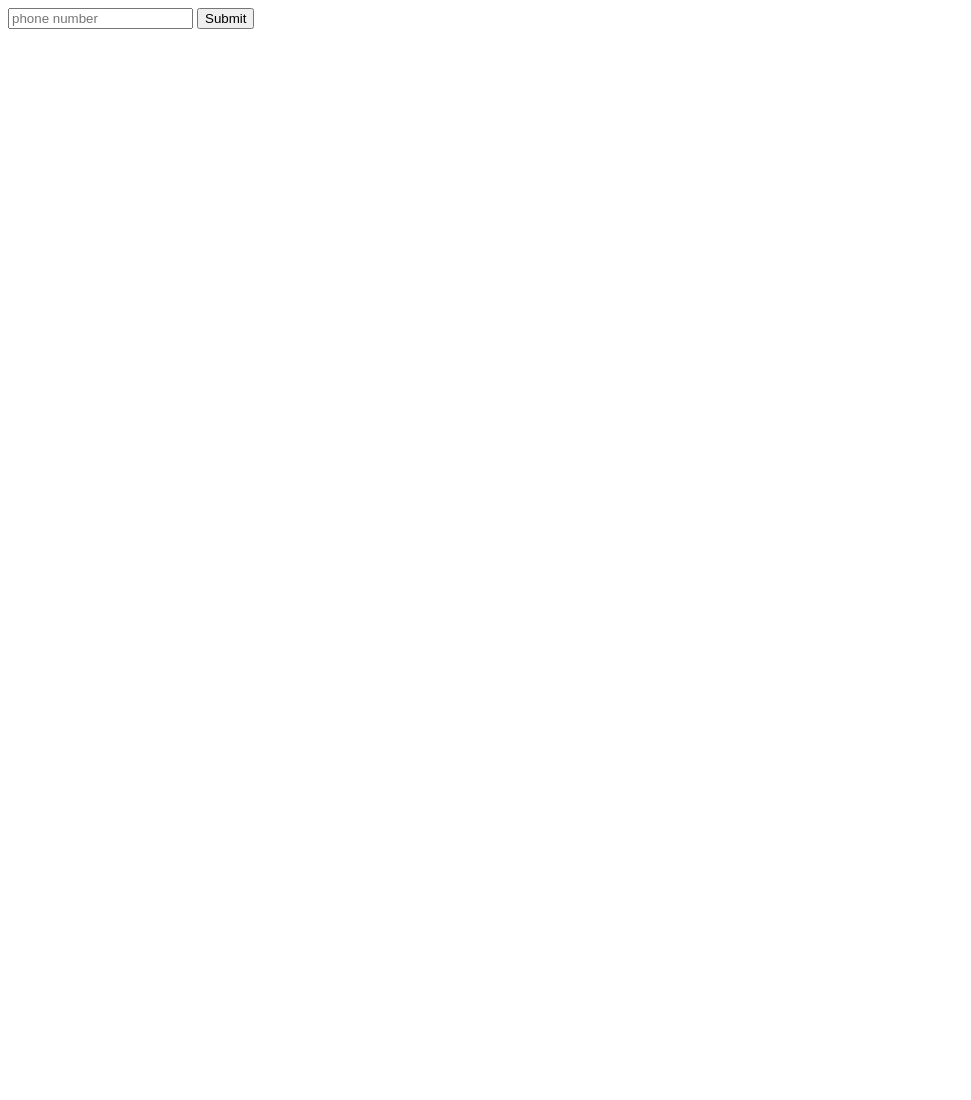
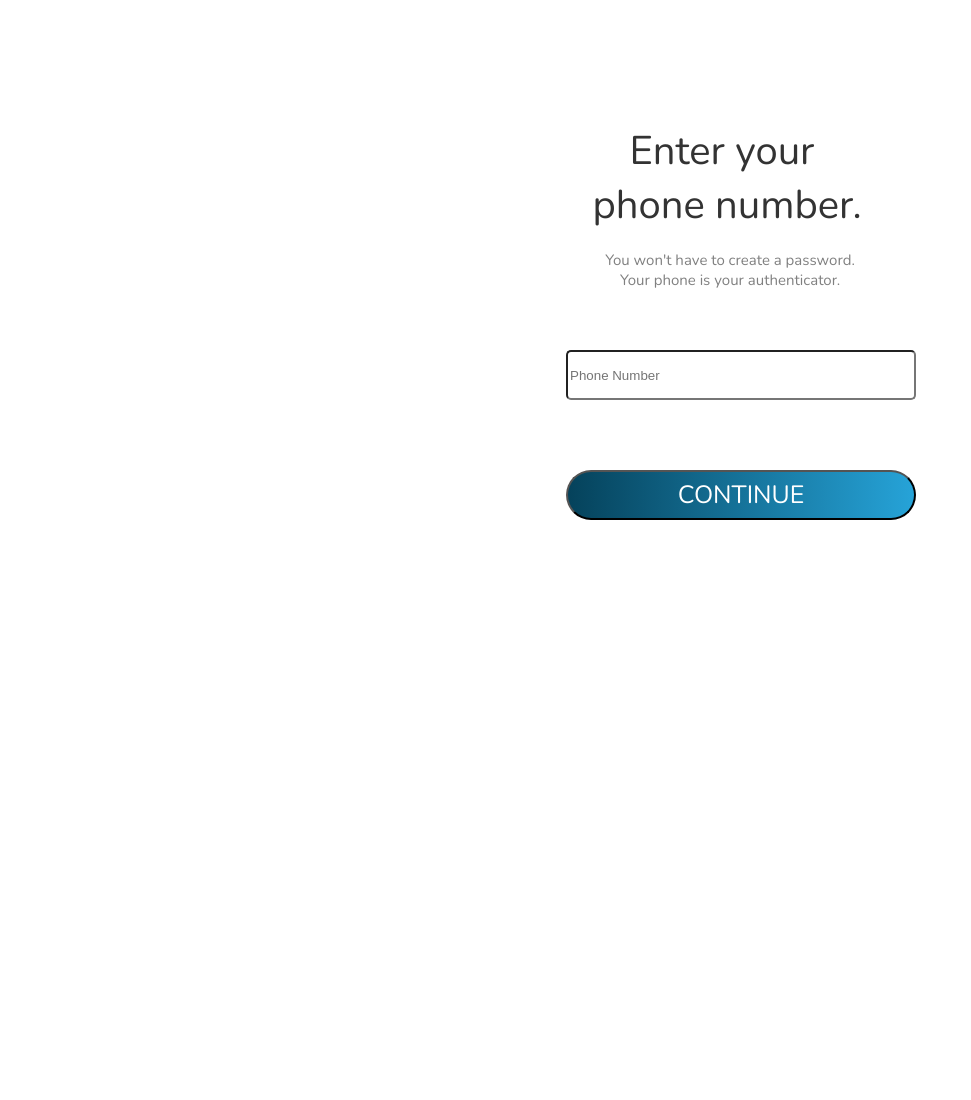
Before and after one commit to covid19database/covid19db-web, a Flask app: page /login in a window 1280 px wide. Before the commit the part shown is almost empty. Shown: the whole page, without its empty margins (0-971 px from the left). Before the commit the page ends 29 px from the top, so only its background shows below. Run offline with Flask 2, Linux system fonts and the light colour scheme.

Commit message:
Login screen skeleton done

```diff
--- /dev/null
+++ b/static/login.css
@@ -0,0 +1,82 @@
+body {
+   margin: 0px;
+   background-color: "#F8E3DF";
+
+}
+
+
+#big-box {
+    left: 511px;
+    position: relative;
+    height: 1050px;
+    width: 500px;
+    /*background-color: #B4DCF5;*/
+    top: 50px;
+    border-radius: 15px;
+    /*background-image: linear-gradient(to bottom right, #05425b, #26a3d8);*/
+}
+
+#intro {
+    position: absolute;
+    padding:20px;
+    white-space: pre-wrap;
+    font-family: 'Nunito', sans-serif;
+    font-size: 40px;
+    left: -83px;
+    color: #333333;
+}
+
+#intro-elab {
+	position: absolute;
+    padding:20px;
+    white-space: pre-wrap;
+    font-family: 'Nunito', sans-serif;
+    font-size: 15px;
+    top: 160px;
+    left: 20px;
+    color: #808080;
+}
+
+
+#phone {
+	position: absolute;
+	top: 300px;
+	left: 55px;
+	width: 350px;
+	height: 50px;
+	border-radius: 5px;
+}
+
+#submit {
+	position: absolute;
+	top: 420px;
+	left: 55px;
+	width: 350px;
+	height: 50px;
+	border-radius: 50px;
+	font-family: 'Nunito', sans-serif;
+	font-size: 25px;
+	background-image: linear-gradient(to right, #05425b, #26a3d8);
+	color: white;
+}
+
+#submit:hover{
+	cursor: pointer;
+	box-shadow: 0 4px 10px rgba(0,0,0,0.35);
+}
+
+#arrow {
+	position: absolute;
+    top: 100px;
+    text-align: center;
+    padding: 12px;
+    margin-bottom: 6px;
+    height: 60px;
+    width: 200px;
+    -webkit-transform: rotate(90deg);
+    -moz-transform: rotate(90deg);
+    -ms-transform: rotate(90deg);
+    -o-transform: rotate(90deg);
+    transform: rotate(90deg);
+
+}
--- a/templates/login.html
+++ b/templates/login.html
@@ -1,4 +1,67 @@
-<form action="/login" method="post">
-<input type="text" name="phone_number" placeholder="phone number" required>
-<input type="submit">
 </form>
+
+<!doctype html>
+<!--Sources
+  https://developer.mozilla.org/en-US/docs/Web/HTML/Element/input/time
+
+  http://t1m0n.name/air-datepicker/docs/
+
+  https://felicegattuso.com/projects/timedropper/
+-->
+<html>
+   <head>
+       <script src="../jquery-3.4.1.js"></script>
+       <script src="../js/timedropper.js"></script>
+       <script src="../js/datepicker.min.js"></script>
+       <script src="../dist/js/i18n/datepicker.en.js"></script>
+       <link rel="stylesheet" type="text/css" href="../js/timedropper.css">
+       <link href="../css/datepicker.min.css" rel="stylesheet" type="text/css">
+       <link rel="stylesheet" type="text/css" href="../static/login.css">
+       <link href="https://fonts.googleapis.com/css?family=Nunito|Open+Sans&display=swap" rel="stylesheet">
+       <meta name="viewport" content="width=device-width, initial-scale=0.85">
+
+
+   </head>
+
+   <body>
+    <header>
+
+    </header>
+
+
+    <div class="content">
+      <div id="big-box">
+            <div align="center" id = 'intro'>
+              Enter your
+              phone number.
+            </div>
+            <div align="center" id = 'intro-elab'>
+              You won't have to create a password.
+              Your phone is your authenticator.
+            </div>
+            <form action="/login" method="post">
+            	<input type="text" id = "phone" name="phone_number" placeholder="Phone Number" required>
+            </form>
+            <form>
+              <input type="submit" id="submit" value= "CONTINUE">
+            </form>
+            <div id = "arrow"></div>
+        </div>
+
+      </div>
+    </div>
+
+
+
+
+
+
+    <div class="footer-bar">
+    </div>
+
+
+
+
+   </body>
+
+</html>
--- a/templates/webapp.html
+++ b/templates/webapp.html
@@ -16,6 +16,7 @@
        <link href="../css/datepicker.min.css" rel="stylesheet" type="text/css">
        <link rel="stylesheet" type="text/css" href="../static/webapp.css">
        <link href="https://fonts.googleapis.com/css?family=Nunito|Open+Sans&display=swap" rel="stylesheet">
+       <meta name="viewport" content="width=device-width, initial-scale=0.85">
 
 
    </head>
@@ -57,6 +58,7 @@
             <form>
               <input type="submit" id="submit" value= "CHECK FOR CONTACT">
             </form>
+            <div id = "arrow"></div>
         </div>
 
 
```
Also changed, not shown: static/webapp.css (+17 -1 lines).
